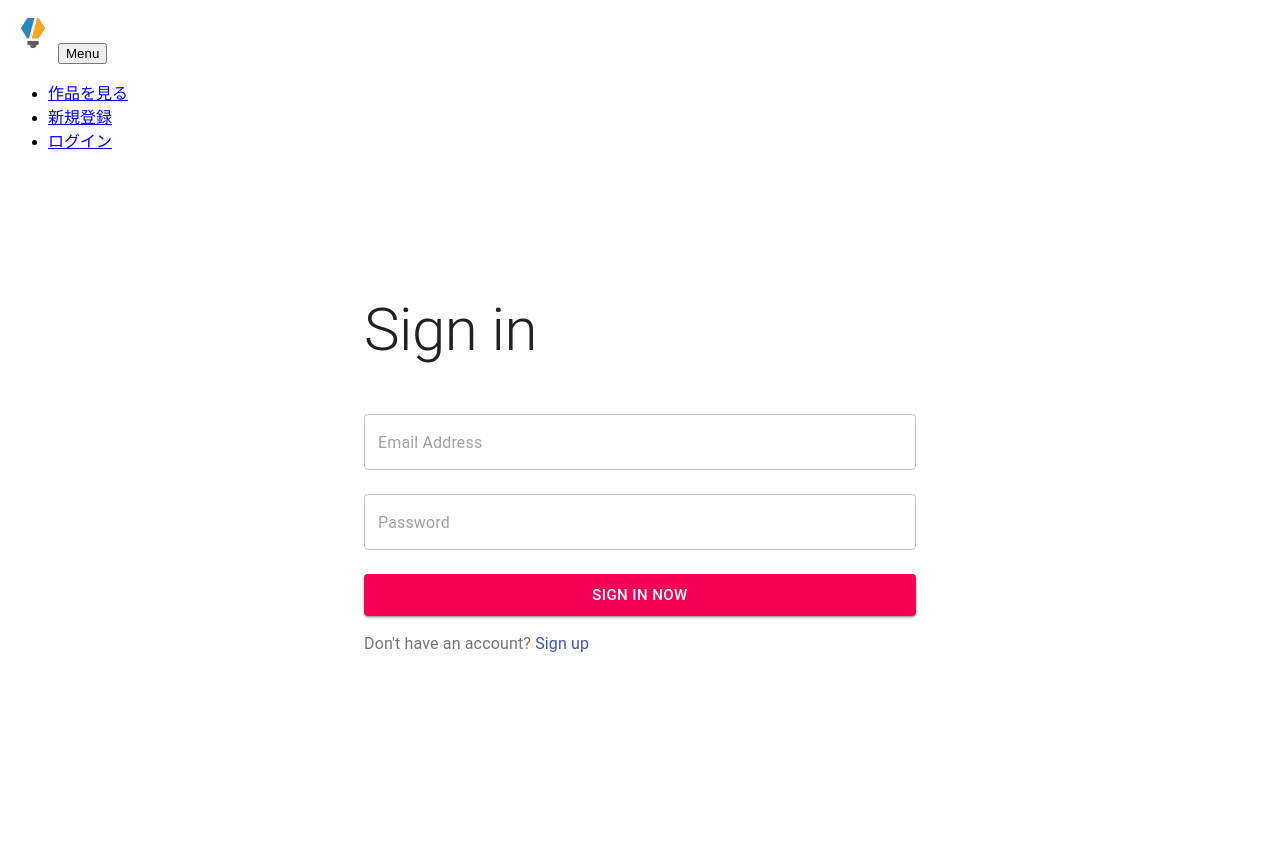
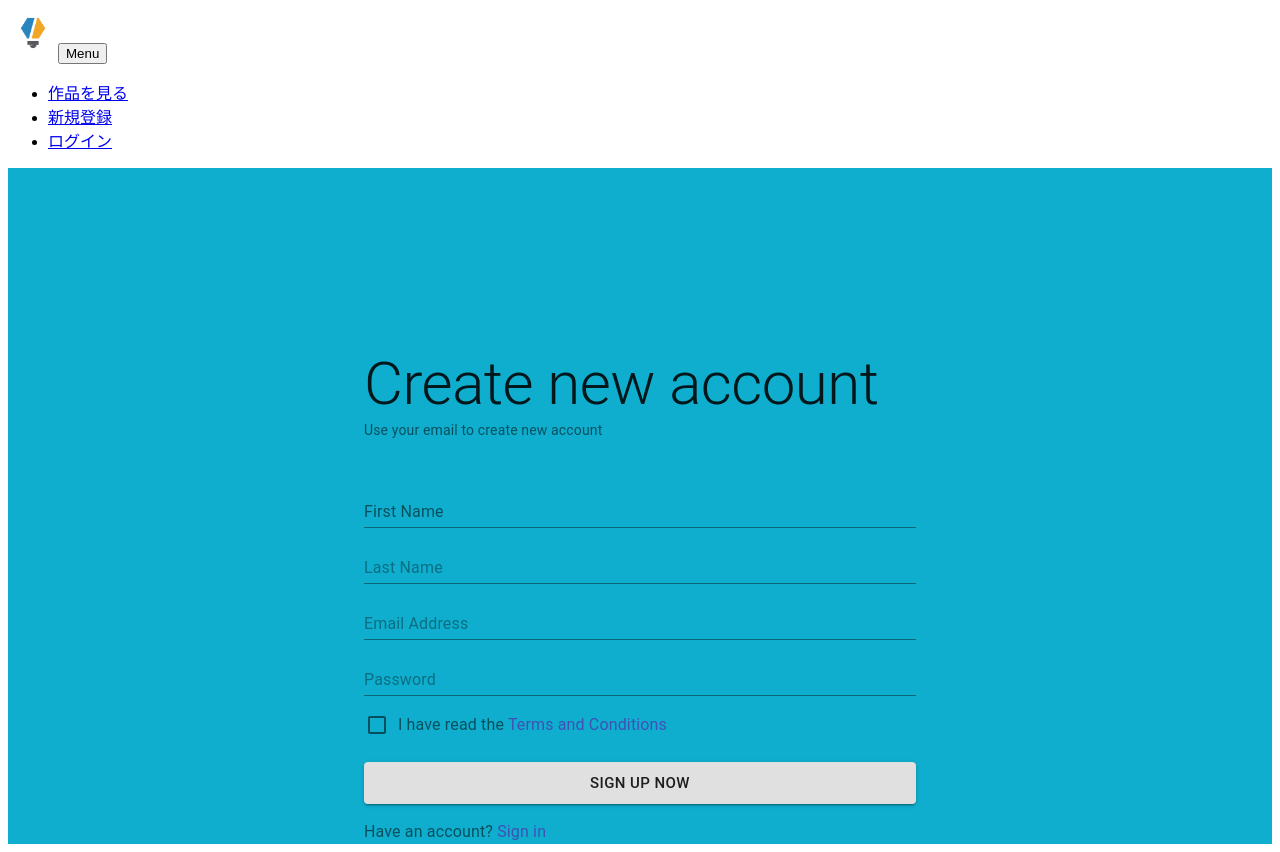
Before and after one commit to tmk616window/pro-react, a Next.js app in the folder src/: page / in a window 1280 px wide. Before the commit the page ends 800 px from the top, so only its background shows below. Built offline with nearby package versions, Linux system fonts and the light colour scheme.

Commit message:
登録画面終わり

```diff
--- /dev/null
+++ b/src/pages/components/Register.tsx
@@ -0,0 +1,205 @@
+import * as Yup from 'yup';
+import { Formik } from 'formik';
+import {
+  Box,
+  Button,
+  Checkbox,
+  Container,
+  FormHelperText,
+  Link,
+  TextField,
+  Typography
+} from '@material-ui/core';
+
+
+
+export const Register = () => {
+
+let style = {
+    backgroundColor: "#0faece",
+};
+
+// let form = {
+//   border: "1px solid #49cde8"
+// };
+
+
+
+  return (
+    <div style={style}>
+      <br/>
+      <br/>
+      <br/>
+      <br/>
+      <br/>
+      <br/>
+      <br/>
+      <br/>
+      <br/>
+      <br/>
+
+      <Box
+        sx={{
+          display: 'flex',
+          flexDirection: 'column',
+          height: '100%',
+          justifyContent: 'center'
+        }}
+      >
+        <Container maxWidth="sm">
+          <Formik
+            initialValues={{
+              email: '',
+              firstName: '',
+              lastName: '',
+              password: '',
+              policy: false
+            }}
+            validationSchema={
+              Yup.object().shape({
+                email: Yup.string().email('Must be a valid email').max(255).required('Email is required'),
+                firstName: Yup.string().max(255).required('First name is required'),
+                lastName: Yup.string().max(255).required('Last name is required'),
+                password: Yup.string().max(255).required('password is required'),
+                policy: Yup.boolean().oneOf([true], 'This field must be checked')
+              })
+            }
+            onSubmit={() => {
+            }}
+          >
+            {({
+              errors,
+              handleBlur,
+              handleChange,
+              handleSubmit,
+              isSubmitting,
+              touched,
+              values
+            }) => (
+              <form onSubmit={handleSubmit}>
+                <Box sx={{ mb: 3 }}>
+                  <Typography
+                    color="textPrimary"
+                    variant="h2"
+                  >
+                    Create new account
+                  </Typography>
+                  <Typography
+                    color="textSecondary"
+                    gutterBottom
+                    variant="body2"
+                  >
+                    Use your email to create new account
+                  </Typography>
+                </Box>
+                <TextField
+
+                  error={Boolean(touched.firstName && errors.firstName)}
+                  fullWidth
+                  helperText={touched.firstName && errors.firstName}
+                  margin="normal"
+                  label="First Name"
+                  name="firstName"
+                  onBlur={handleBlur}
+                  onChange={handleChange}
+                  value={values.firstName}
+                  variant="standard"
+                  />
+                <TextField
+                  error={Boolean(touched.lastName && errors.lastName)}
+                  fullWidth
+                  helperText={touched.lastName && errors.lastName}
+                  margin="normal"
+                  placeholder="Last Name"
+                  name="lastName"
+                  onBlur={handleBlur}
+                  onChange={handleChange}
+                  value={values.lastName}
+                  variant="standard"
+                />
+                <TextField
+                  error={Boolean(touched.email && errors.email)}
+                  fullWidth
+                  helperText={touched.email && errors.email}
+                  placeholder="Email Address"
+                  margin="normal"
+                  name="email"
+                  onBlur={handleBlur}
+                  onChange={handleChange}
+                  type="email"
+                  value={values.email}
+                  variant="standard"
+                />
+                <TextField
+                  error={Boolean(touched.password && errors.password)}
+                  fullWidth
+                  helperText={touched.password && errors.password}
+                  placeholder="Password"
+                  margin="normal"
+                  name="password"
+                  onBlur={handleBlur}
+                  onChange={handleChange}
+                  type="password"
+                  value={values.password}
+                  variant="standard"
+                />
+                <Box
+                  sx={{
+                    alignItems: 'center',
+                    display: 'flex',
+                    ml: -1
+                  }}
+                >
+                  <Checkbox
+                    checked={values.policy}
+                    name="policy"
+                    onChange={handleChange}
+                  />
+                  <Typography
+                    color="textSecondary"
+                    variant="body1"
+                  >
+                    I have read the
+                    {' '}
+                    <Link
+                    >
+                      Terms and Conditions
+                    </Link>
+                  </Typography>
+                </Box>
+                {Boolean(touched.policy && errors.policy) && (
+                  <FormHelperText error>
+                    {errors.policy}
+                  </FormHelperText>
+                )}
+                <Box sx={{ py: 2 }}>
+                  <Button
+                    color="warning"
+                    disabled={isSubmitting}
+                    fullWidth
+                    size="large"
+                    type="submit"
+                    variant="contained"
+                  >
+                    Sign up now
+                  </Button>
+                </Box>
+                <Typography
+                  color="textSecondary"
+                  variant="body1"
+                >
+                  Have an account?
+                  {' '}
+                  <Link
+                  >
+                    Sign in
+                  </Link>
+                </Typography>
+              </form>
+            )}
+          </Formik>
+        </Container>
+      </Box>
+    </div>
+  );
+};
--- a/src/pages/index.tsx
+++ b/src/pages/index.tsx
@@ -7,12 +7,14 @@ import {TaskList} from './components/Task/TaskList'
 import Link from 'next/link';
 // import {ActiveLink} from './api/ActiveLink'
 import {Login} from './components/Login'
+import {Register} from './components/Register'
 
 const Home: NextPage = () => {
   return (
     <>
           <Navbar/>
-          <Login/>
+          <Register/>
+          {/* <Login/> */}
           {/* <TaskList/> */}
           {/* <Top/> */}
 
```
Also changed, not shown: src/pages/styles/globals.css.
